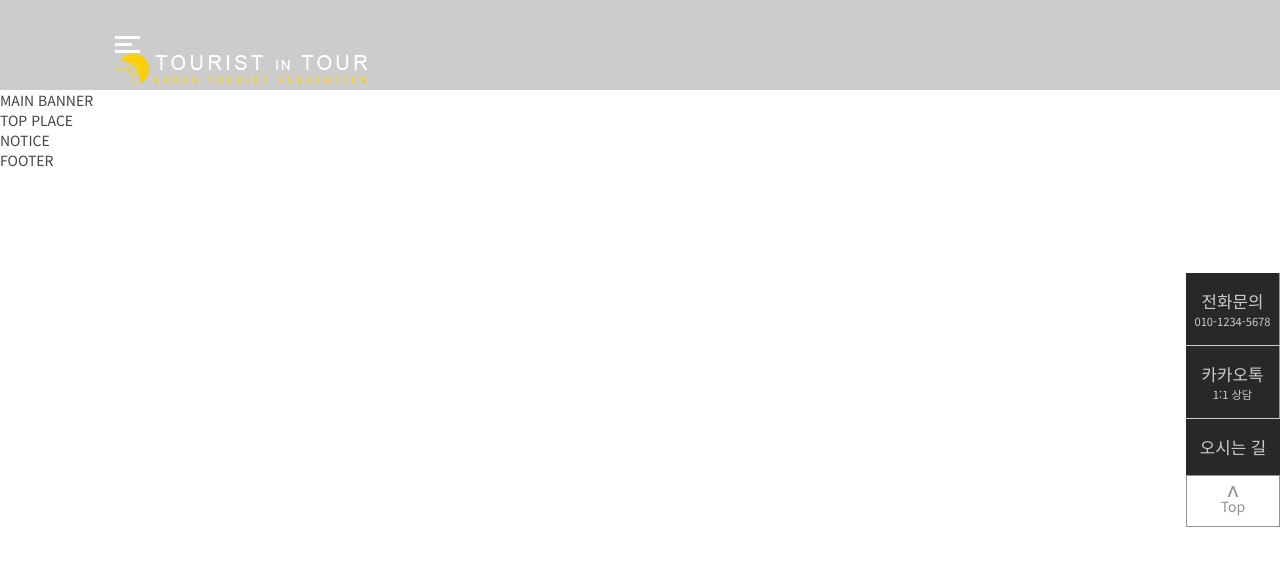
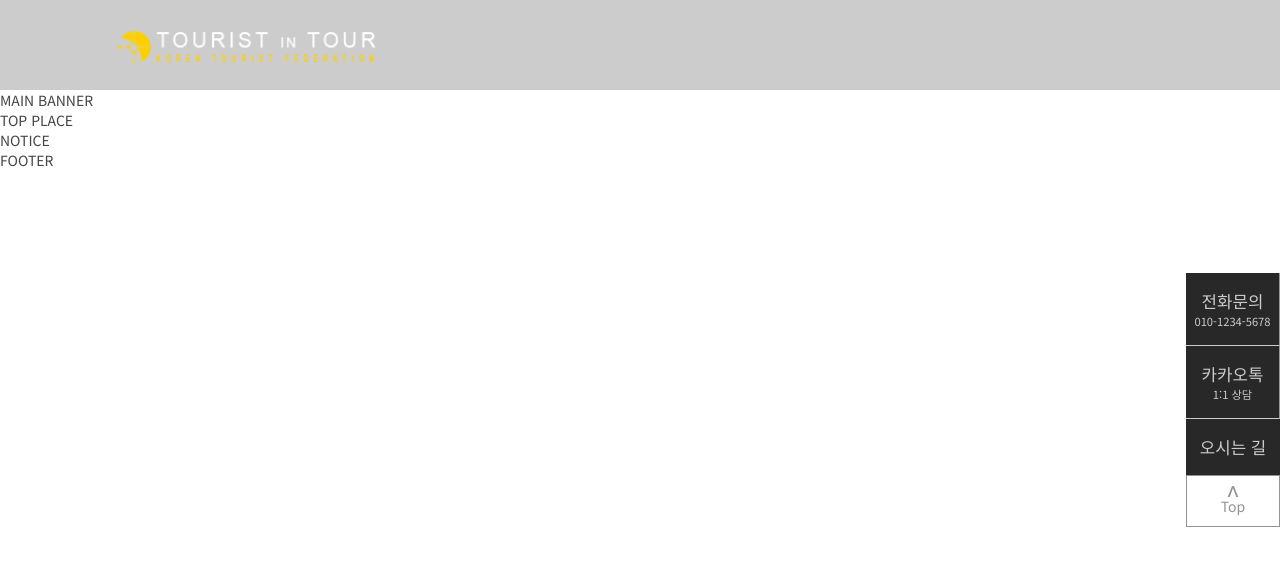
Before and after one commit to pam7462/tour, a plain HTML site: page index.html in a window 1280 px wide. Drawn offline with Linux system fonts and the light colour scheme.

Commit message:
Add files via upload

```diff
--- a/css/ui.css
+++ b/css/ui.css
@@ -145,6 +145,19 @@ header{
   background-color:#ffffff;
   text-indent:-999999px;
 }
+.logo_box{
+  width:calc(100% - 25px);
+  text-align:center;
+  padding-top:36px;
+}
+.logo_box>a{
+  display:inline-block;
+  width:178px;
+}
+.logo_box>a>img{
+  width:100%;
+}
+
 
 .nav_box{display:none;}
 
@@ -201,6 +214,17 @@ header{
   }
   .pos_fix>ul{
     display:none;
+  }
+  .tgl_btn{
+    display:none;
+  }
+  .logo_box{
+    width:40%;
+    text-align:left;
+    padding-top:30px;
+  }
+  .logo_box>a{
+    width:262px;
   }
 }
 
--- a/index.html
+++ b/index.html
@@ -54,11 +54,11 @@
   </div>
   <div class="wrap">
     <header id="header">
-      <div class="content">
-        <div class="tgl_btn">
+      <div class="content clearfix">
+        <div class="tgl_btn float_left">
           <p>토글버튼</p>
         </div>
-        <div class="logo_box">
+        <div class="logo_box float_left">
           <a href="index.html">
             <img src="images/logo.png" alt="logo">
           </a>
```
